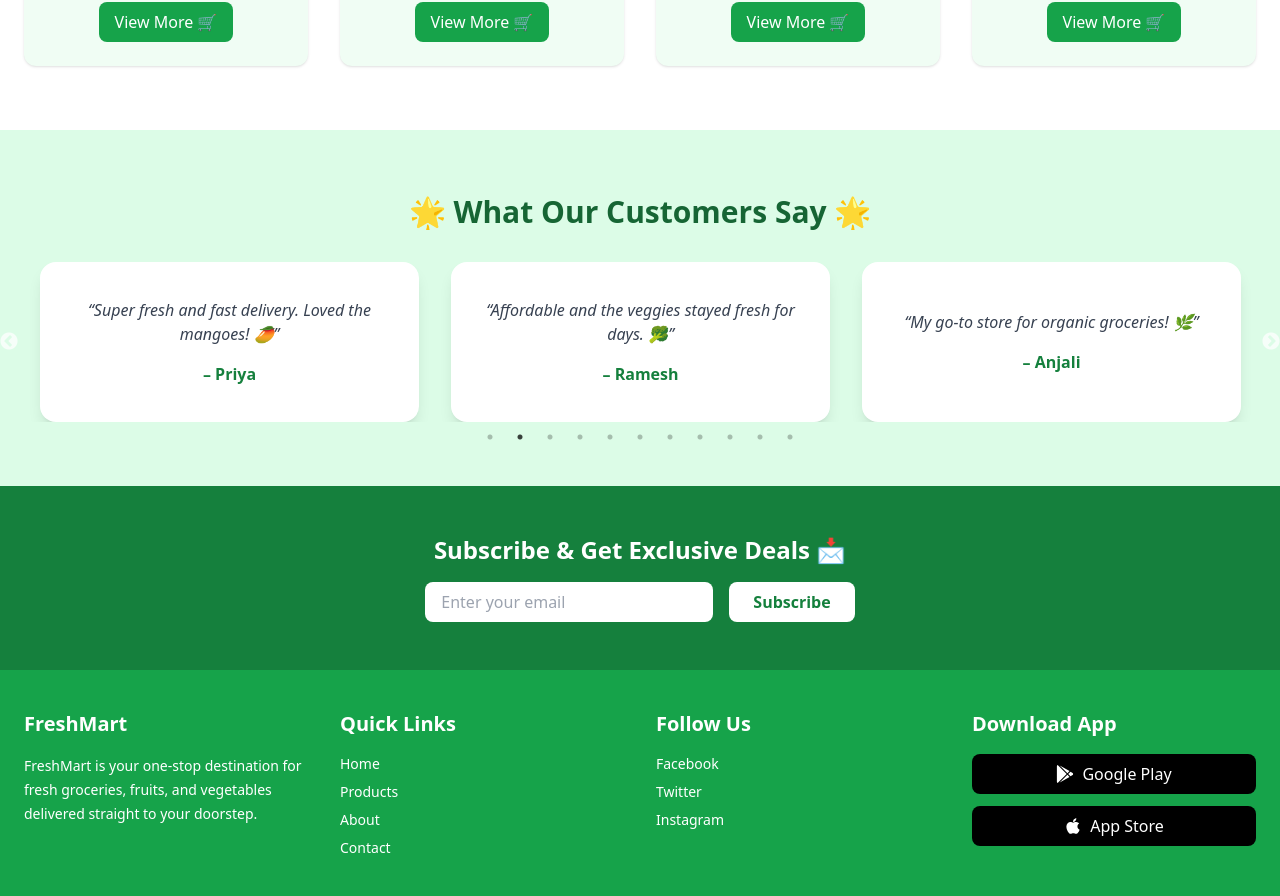
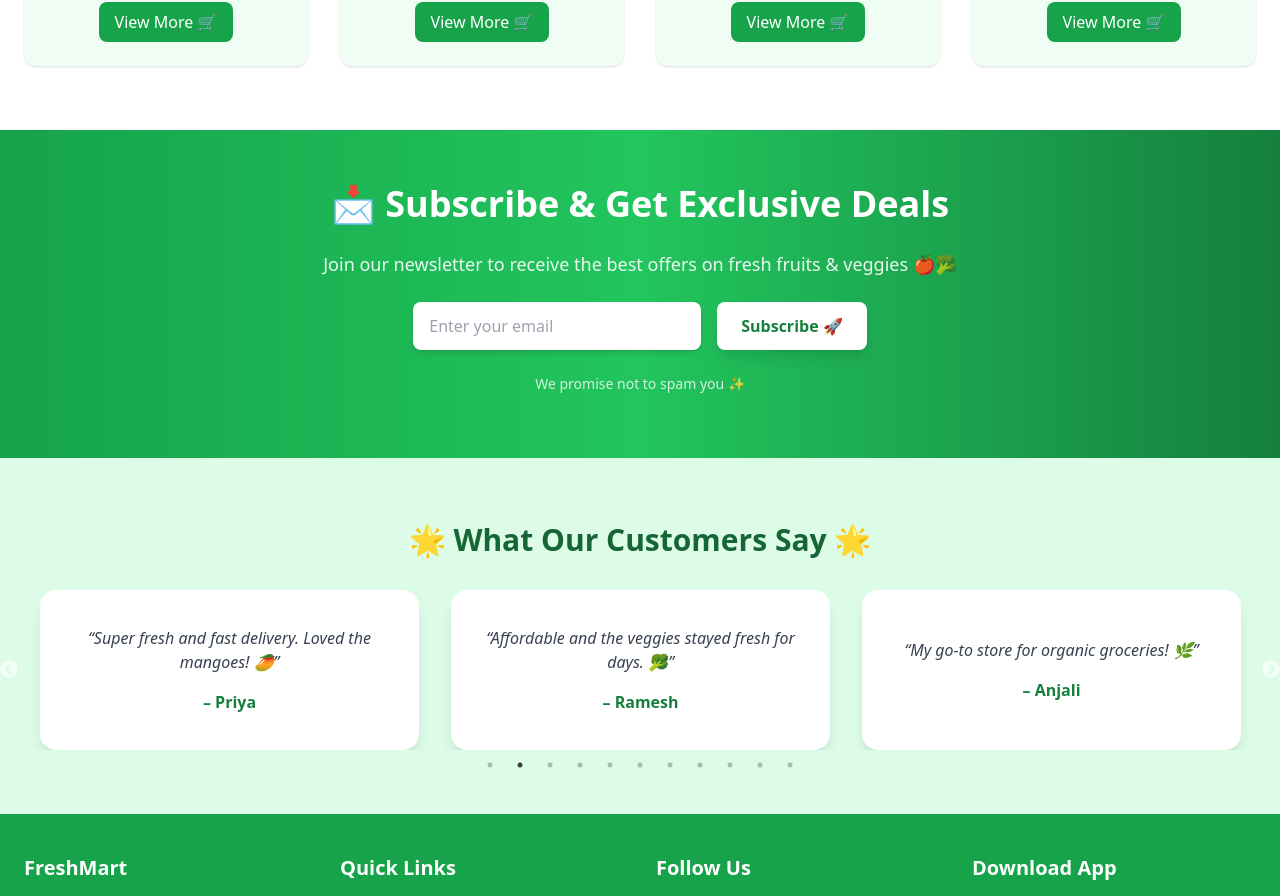
Before and after one commit to 69thilip-M/ecommerce-kvr, a React (Vite) app: page /kmrvegetables/home in a window 1280 px wide. Shown: the part 1472-2368 px from the top of the page. Built offline with nearby package versions, Linux system fonts and the light colour scheme.

Commit message:
newsletter component added

```diff
--- /dev/null
+++ b/src/components/Newsletter.jsx
@@ -0,0 +1,55 @@
+import { useState } from "react";
+
+function Newsletter() {
+  const [email, setEmail] = useState("");
+
+  const handleSubmit = (e) => {
+    e.preventDefault();
+    if (!email) {
+      alert("Please enter your email!");
+      return;
+    }
+    alert(`Thanks for subscribing, ${email}! 🎉`);
+    setEmail("");
+  };
+
+  return (
+    <div className="bg-gradient-to-r from-green-600 via-green-500 to-green-700 py-16 px-6 text-center text-white">
+      {/* Title */}
+      <h2 className="text-3xl md:text-4xl font-bold mb-4 animate-bounce">
+        📩 Subscribe & Get Exclusive Deals
+      </h2>
+      <p className="mb-6 text-lg opacity-90">
+        Join our newsletter to receive the best offers on fresh fruits & veggies
+        🍎🥦
+      </p>
+
+      {/* Form */}
+      <form
+        onSubmit={handleSubmit}
+        className="flex justify-center gap-4 flex-col md:flex-row items-center"
+      >
+        <input
+          type="email"
+          placeholder="Enter your email"
+          value={email}
+          onChange={(e) => setEmail(e.target.value)}
+          className="px-4 py-3 rounded-lg text-gray-800 w-72 shadow-md focus:outline-none focus:ring-4 focus:ring-green-300 transition"
+        />
+        <button
+          type="submit"
+          className="px-6 py-3 bg-white text-green-700 rounded-lg font-semibold shadow-lg hover:scale-105 hover:bg-green-100 transition duration-300"
+        >
+          Subscribe 🚀
+        </button>
+      </form>
+
+      {/* Decorative */}
+      <div className="mt-6 text-sm opacity-80">
+        We promise not to spam you ✨
+      </div>
+    </div>
+  );
+}
+
+export default Newsletter;
--- a/src/pages/Home.jsx
+++ b/src/pages/Home.jsx
@@ -3,6 +3,7 @@ import Footer from "../components/Footer";
 import { useNavigate } from "react-router-dom";
 import productsData from "../pages/productsData"; // ✅ import data
 import Testimonials from "../components/Testimonials";
+import Newsletter from "../components/Newsletter";
 function Home() {
   const navigate = useNavigate();
 
@@ -152,26 +153,11 @@ function Home() {
         </div>
       </div>
 
+      {/* Newsletter Section */}
+      <Newsletter></Newsletter>
+
       {/* Testimonials Section */}
       <Testimonials></Testimonials>
-
-      {/* Newsletter Section */}
-      <div className="bg-green-700 py-12 px-6 text-center text-white">
-        <h2 className="text-2xl font-bold mb-4">
-          Subscribe & Get Exclusive Deals 📩
-        </h2>
-        <div className="flex justify-center gap-4 flex-col md:flex-row">
-          <input
-            type="email"
-            placeholder="Enter your email"
-            className="px-4 py-2 rounded-lg text-gray-800 w-72"
-          />
-          <button className="px-6 py-2 bg-white text-green-700 rounded-lg font-semibold hover:bg-green-100">
-            Subscribe
-          </button>
-        </div>
-      </div>
-
       {/* Footer */}
       <Footer />
     </div>
```
